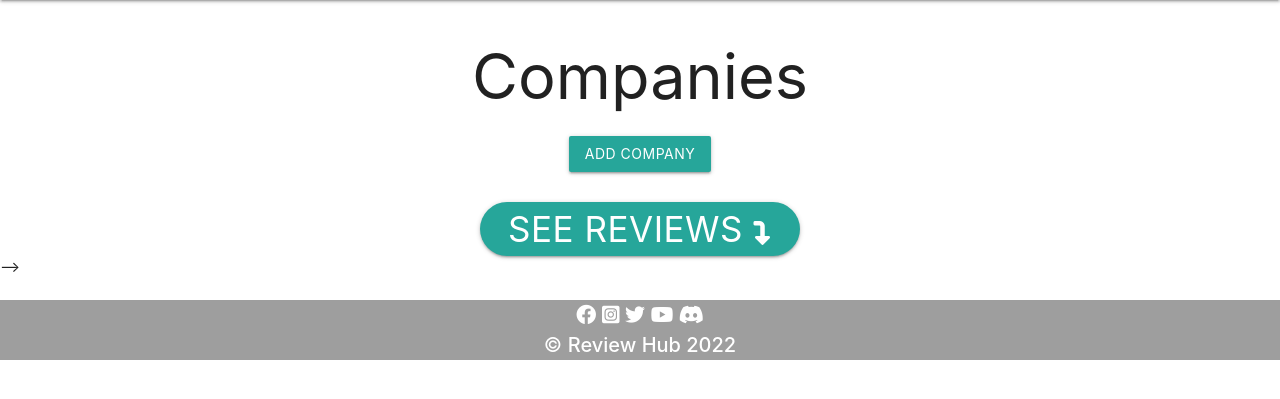
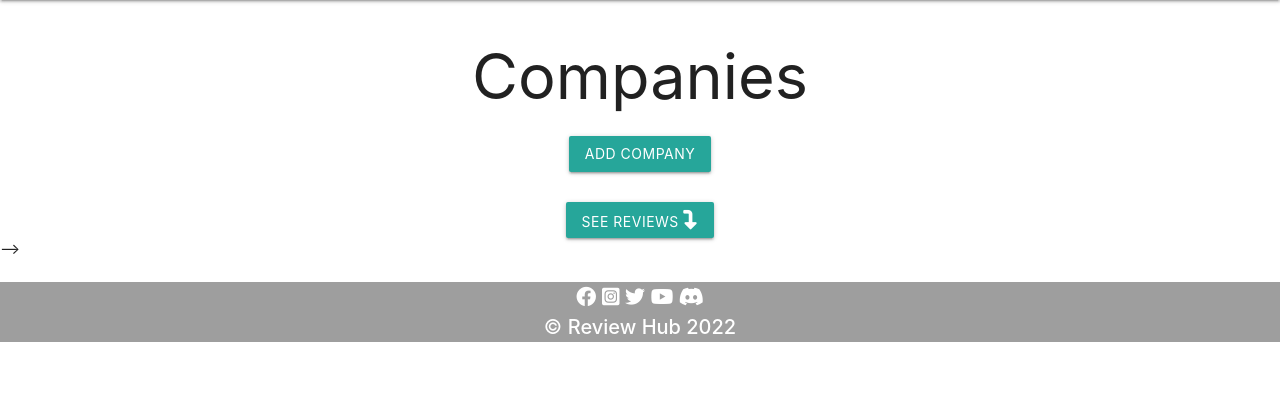
Before and after one commit to BegumDev/ReviewHubMS3, a Flask app: page /view_companies in a window 1280 px wide. Shown: the part 64-463 px from the top of the page. Run offline with Flask 2, Linux system fonts and the light colour scheme; data that the repository does not hold is empty; some libraries are stand-ins or nearby versions.

Commit message:
Style button on admin page.

```diff
--- a/reviewhub/templates/view_companies.html
+++ b/reviewhub/templates/view_companies.html
@@ -47,11 +47,11 @@
 <!-- Buttton reveals the reviews below -->
 <div class="row">
     <div class="col s12 center-align">
-        <button class="open-reviews reviews-btn btn-large">See Reviews <i class="fa-solid fa-turn-down"></i></button>
+        <button class="open-reviews btn">See Reviews <i class="fa-solid fa-turn-down"></i></button>
     </div> -->
     <!-- Button to close the review -->
     <div class="col s12 center-align">
-        <button class="close-reviews reviews-btn btn-large">Close Reviews <i class="fa-solid fa-turn-up"></i></button>
+        <button class="close-reviews btn">Close Reviews <i class="fa-solid fa-turn-up"></i></button>
     </div>
 </div>
 
```
